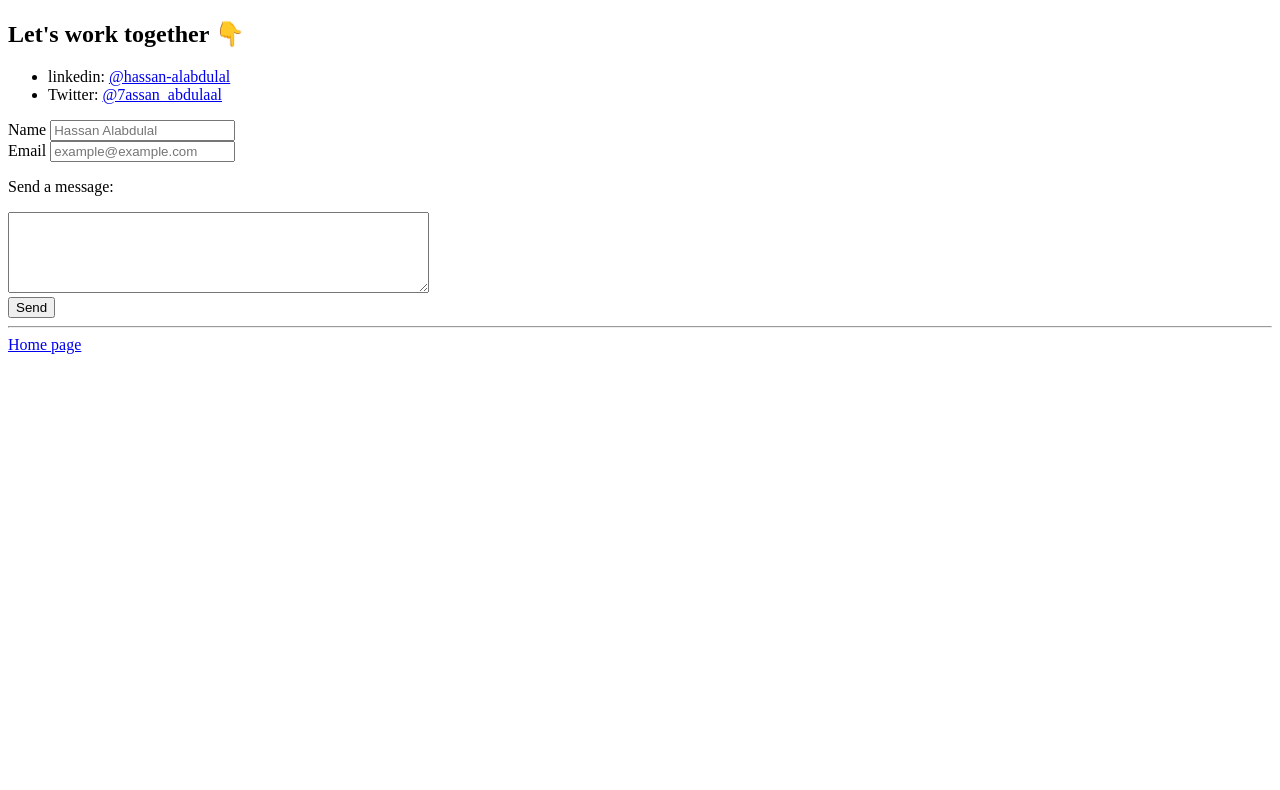
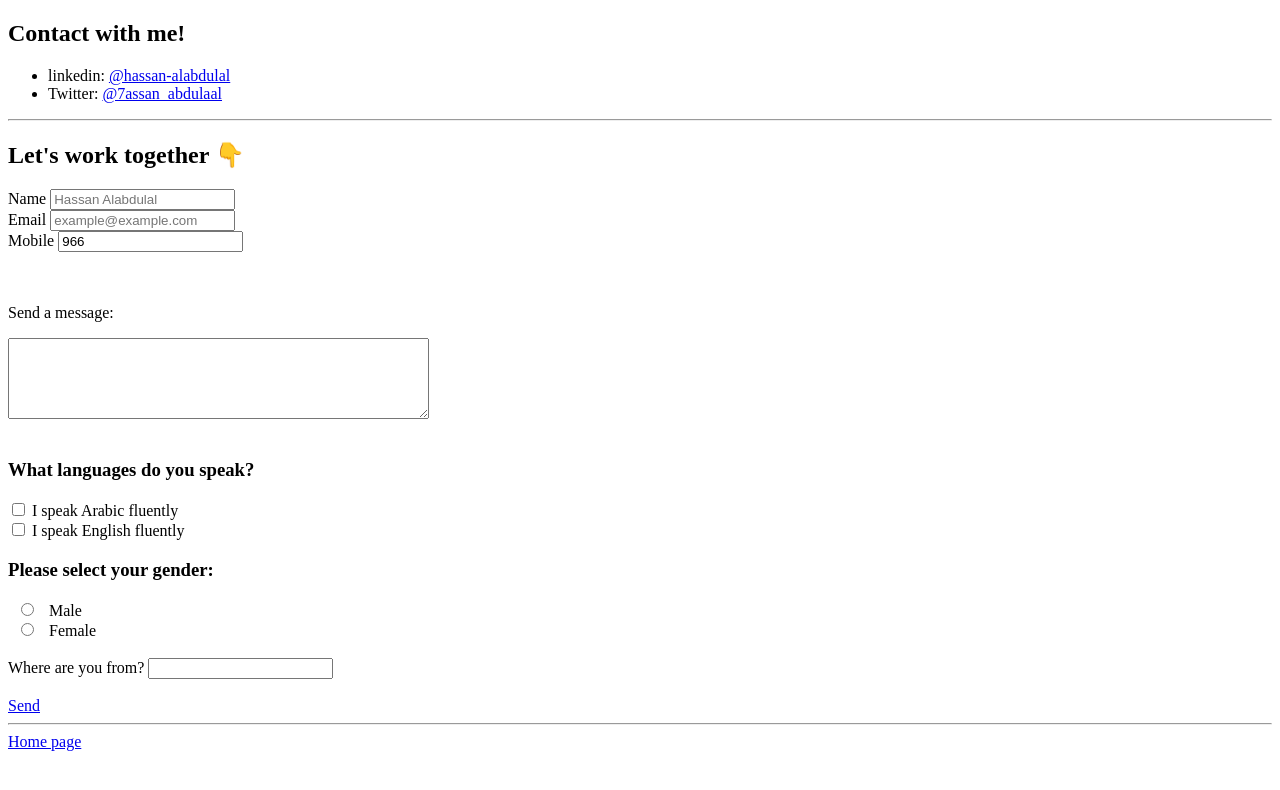
Before and after one commit to HassanAlabdulal/SWE-363-231, a plain HTML site: page contact.html in a window 1280 px wide. Drawn offline with Linux system fonts and the light colour scheme.

Commit message:
html 2 exercise 2 & 3 & 4

```diff
--- a/contact.html
+++ b/contact.html
@@ -6,13 +6,24 @@
     <meta name="description" content="Personal page">
     <meta name="keywords" content="KFUPM , KFUPM students , Software Engineering , Projects">
     <meta name="author" content="Hassan Alabdulal">
+    <!-- <link rel="stylesheet" href="style.css"> -->
 
     <title>Hassan Alabdulal</title>
 
 </head>
 <body>
-    <h2>Let's work together 👇</h2>
 
+    <!-- <header>
+        <a href="homePage.html" class="logo">Hassan Alabdulal</a>
+        <nav class="navigation">
+            <a href="services.html">Services</a>
+            <a href="projects.html">Projects</a>
+            <a href="contact.html">Contact</a>
+        </nav>
+    </header> -->
+
+    <section>
+        <h2>Contact with me! </h2>
         <ul>
             <li> linkedin:
                  <span>
@@ -26,23 +37,52 @@
                  </span>
              </li>
          </ul>
+    </section>
 
-    <form action="">
+    <hr>
+
+    <main>
+        <h2>Let's work together 👇</h2>
+        <form action="" >
             <label for="name">Name</label>
-        <input type="text" id="name" placeholder="Hassan Alabdulal" required>
-
-        <br>
+            <input type="text" id="name" placeholder="Hassan Alabdulal" autocomplete="given-name" required><br>
 
             <label for="email">Email</label>
-        <input type="email" id="email" placeholder="example@example.com" required>
+            <input type="email" id="email" placeholder="example@example.com" autocomplete="off"  required><br>
 
-        <br>
+            <label for="mobileNumber">Mobile</label>
+            <input type="tel" id="mobileNumber" value="966" required> <br><br>
+
+            <datalist id="countries">
+                <option value="Saudi Arabia">
+                <option value="Bahrain">
+                <option value="Oman">
+                <option value="Kuwait">
+                <option value="Qatar">
+                <option value="United Arab Emirates">
+            </datalist><br>
 
             <p><label for="message">Send a message:</label></p>
-        <textarea name="message" id="message" cols="50" rows="5" required></textarea>
-        <br>
-        <button type="submit">Send</button>
+            <textarea name="message" id="message" cols="50" rows="5" required></textarea> <br><br>
+
+            <h3>What languages do you speak?</h3>
+            <input type="checkbox" id="language" name="language">
+            <label for="language"> I speak Arabic fluently</label><br>
+            <input type="checkbox" id="language" name="language">
+            <label for="language"> I speak English fluently</label><br>
+
+            <h3>Please select your gender:</h3>
+              <input type="radio" id="gender" name="gender" value="Male" required>
+              <label for="male">Male</label><br>
+              <input type="radio" id="gender" name="gender" value="Female">
+              <label for="female">Female</label><br> <br>
+
+            <label for="country">Where are you from?</label>
+            <input list="countries" name="country" id="country" required> <br><br>
+
+            <a href="confirmationPage.html" type="submit">Send</a>
         </form>
+    </main>
 
     <hr>
     <a href="homePage.html">Home page</a>
--- a/style.css
+++ b/style.css
@@ -23,7 +23,6 @@ header {
     text-transform: uppercase;
     font-weight: 700;
     font-size: 1.8rem;
-    cursor: default;
 
 }
 
```
Also changed, not shown: confirmationPage.html (added, +15 -0 lines), homePage.html (+1 -1 lines). Lines whose indentation alone changed are shown as unchanged.
